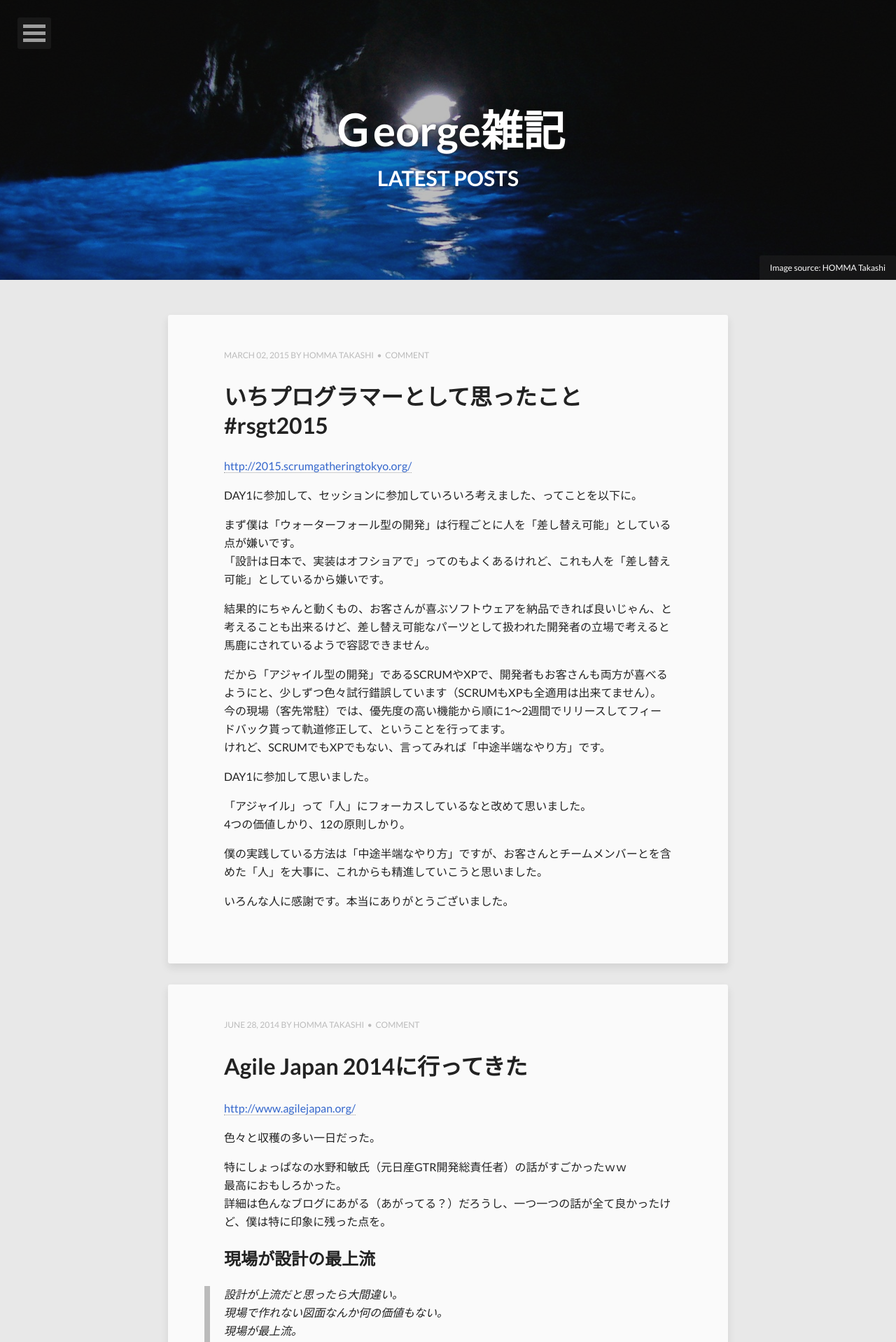
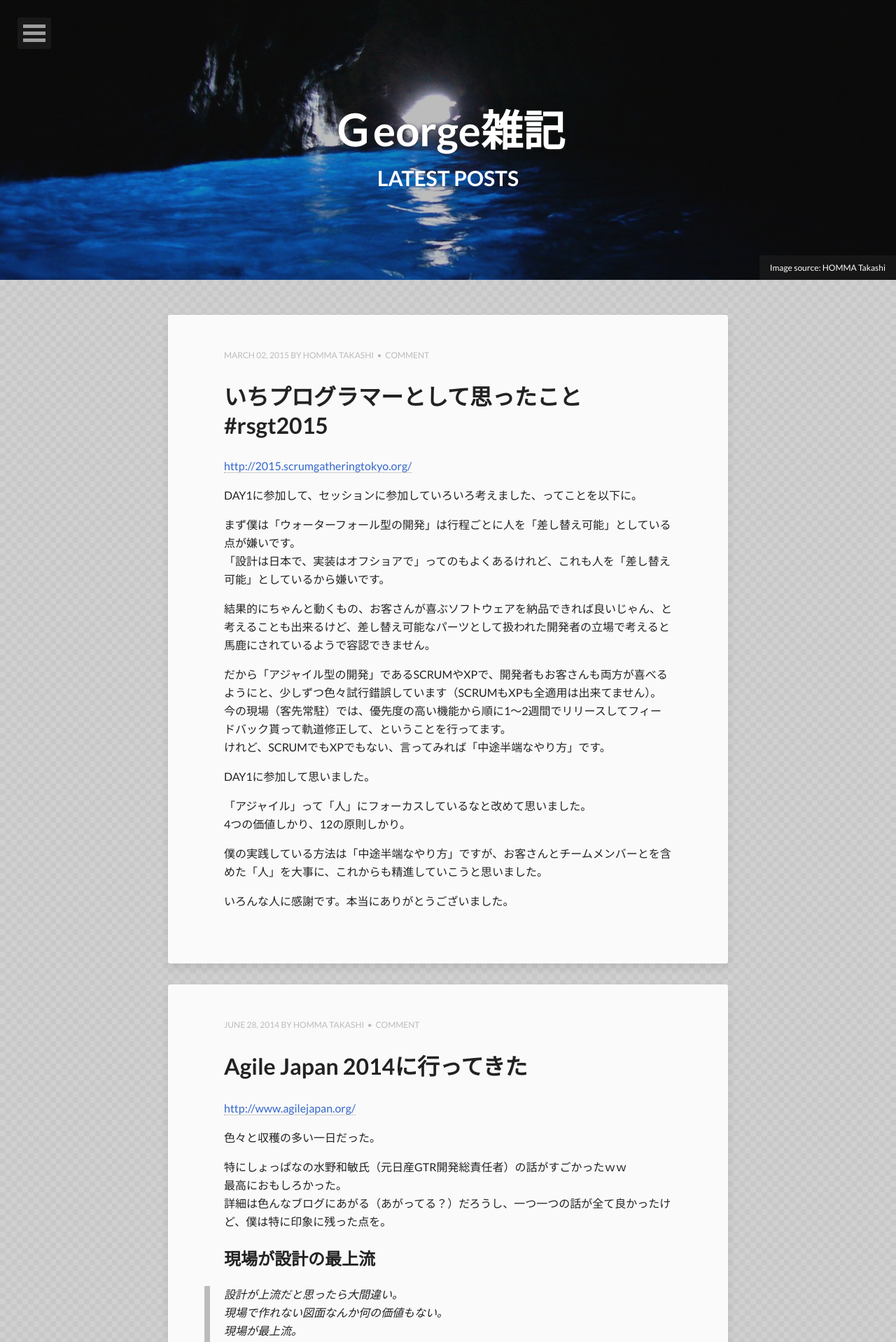
Before and after one commit to takas-ho/takas-ho.github.io, a Jekyll site: the page built from index.html, in a window 1280 px wide. Shown: the top 1918 px of the page at 70% size. Built offline with Jekyll 4.4.1, drawn with Linux system fonts in a browser that asks for light colours; nearby versions of some CDN libraries; the list of posts is cut into pages by our own code.

Commit message:
壁紙変更

```diff
--- a/_config.yml
+++ b/_config.yml
@@ -23,7 +23,7 @@ owner:
   google_plus:
 
 # Background image to be tiled on all pages
-background:
+background: diagram.png
 
 # Analytics and webmaster tools stuff goes here
 google_analytics:
```
Also changed, not shown: images/diagram.png (added).
